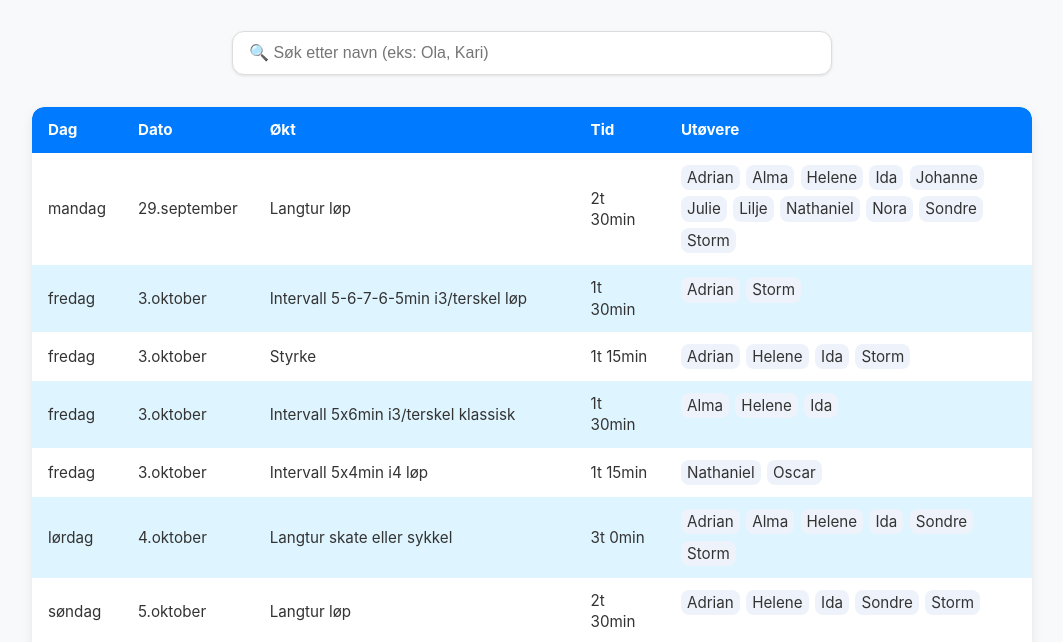
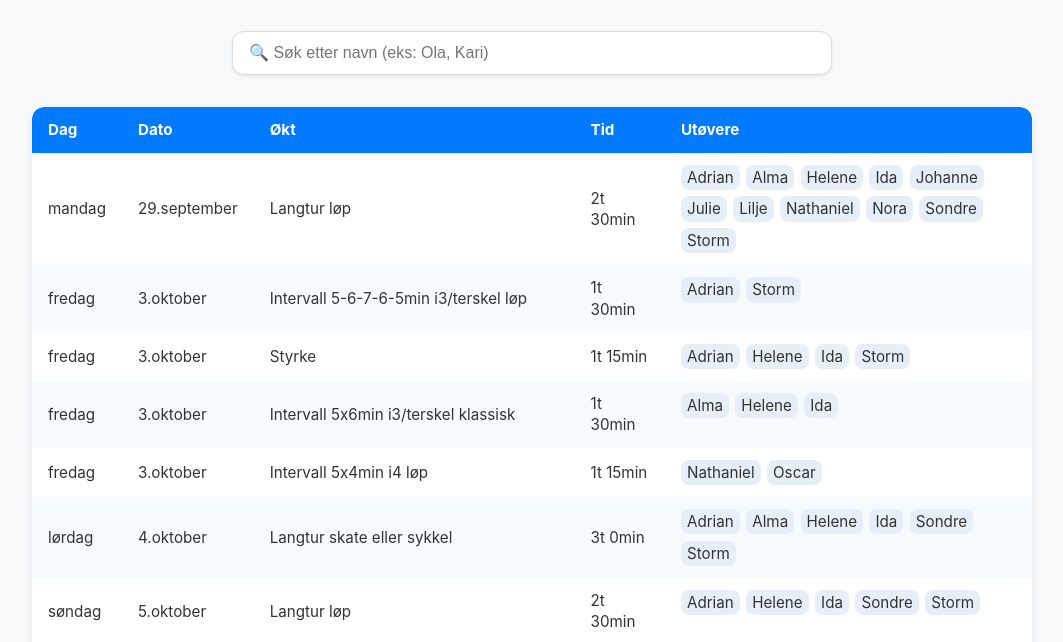
Before and after one commit to Syvbru/UtovereLikeOkter, a plain HTML site: page index.html in a window 1280 px wide. Shown: the part 93-735 px from the top of the page, without its empty margins (108-1171 px from the left). Drawn offline with Linux system fonts and the light colour scheme.

Commit message:
Update background colors in index.html

```diff
--- a/index.html
+++ b/index.html
@@ -106,13 +106,13 @@
     }
 
     td:last-child span {
-      background: #eef3fb;
+      background: #E6EFF7;
       border-radius: 8px;
       padding: 2px 6px;
     }
 
     tbody tr:nth-child(even) {
-      background: #DEF4FF;
+      background: #F5FBFF;
     }
 
     tbody tr:hover {
```
